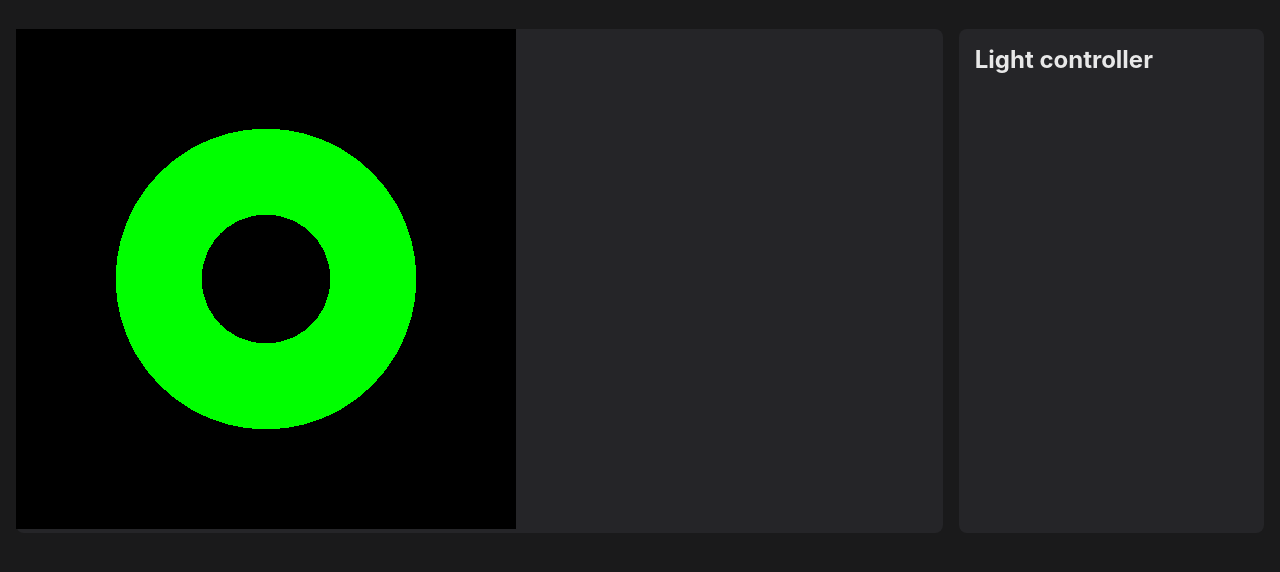
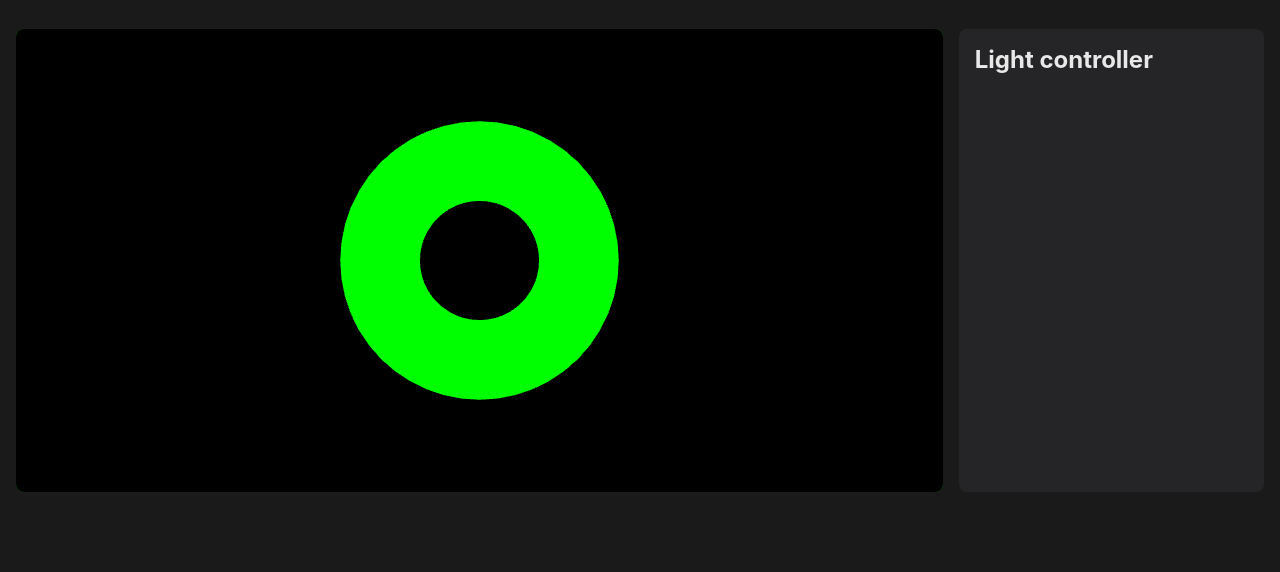
Before and after one commit to sbraende/digital-twin-home, a website built with Vite: page index.html in a window 1280 px wide. Shown: the part 58-630 px from the top of the page. Built offline with nearby package versions, Linux system fonts and the light colour scheme; files whose address does not match are found by name; a web font is replaced by a local one.

Commit message:
Implement basic three.js setup

```diff
--- a/package.json
+++ b/package.json
@@ -4,7 +4,7 @@
   "version": "0.0.0",
   "type": "module",
   "scripts": {
-    "dev": "vite --host",
+    "dev": "vite",
     "build": "vite build",
     "preview": "vite preview"
   },
--- a/src/css/canvas3d/canvas3d.css
+++ b/src/css/canvas3d/canvas3d.css
@@ -1,6 +1,15 @@
 .canvas3D-container {
   width: 100%;
+  height: 100%;
   flex-grow: 1;
   background-color: var(--color-container-background);
   border-radius: var(--border-radius-medium);
 }
+
+.canvas3D {
+  display: block;
+  background-color: green;
+  width: 100%;
+  height: 100%;
+  border-radius: var(--border-radius-medium);
+}
--- a/src/js/components/renderCanvas3D.js
+++ b/src/js/components/renderCanvas3D.js
@@ -1,15 +1,9 @@
 import * as THREE from "three";
+import { OrbitControls } from "three/examples/jsm/controls/OrbitControls.js";
 
 const renderCanvas3D = () => {
   const canvas3d = document.querySelector(".canvas3D");
   const canvas3dContainer = document.querySelector(".canvas3D-container");
-  // console.log(canvas3dContainer, canvas3dContainer.width);
-  // console.log(canvas3d.width);
-
-  const canvasSize = { width: 500, height: 500 };
-  // const canvasSize = { width: canvas3dContainer.width, height: canvas3dContainer.height };
-
-  // const canvasSize = { width: document.width, height: 500 };
 
   // Scene
   const scene = new THREE.Scene();
@@ -26,24 +20,38 @@ const renderCanvas3D = () => {
   scene.add(directionalLight);
 
   // Camera
-  const camera = new THREE.PerspectiveCamera(50, canvasSize.width / canvasSize.height);
+  const camera = new THREE.PerspectiveCamera(50, 1, 0.1, 1000);
   camera.position.set(0, 0, 5);
   scene.add(camera);
 
-  // Render
-  const render = new THREE.WebGLRenderer({ canvas: canvas3d });
-  render.setSize(canvasSize.width, canvasSize.height);
+  // Renderer
+  const renderer = new THREE.WebGLRenderer({ canvas: canvas3d, antialias: true });
+  renderer.setPixelRatio(Math.min(window.devicePixelRatio, 2));
 
+  // Function to resize canvas
+  const resizeCanvas = () => {
+    const width = canvas3dContainer.clientWidth;
+    const height = canvas3dContainer.clientHeight;
+
+    camera.aspect = width / height;
+    camera.updateProjectionMatrix();
+    renderer.setSize(width, height, false); // Prevents automatic styling conflicts
+  };
+
+  // Observe size changes
+  const resizeObserver = new ResizeObserver(resizeCanvas);
+  resizeObserver.observe(canvas3dContainer);
+
+  // Controls
+  const controls = new OrbitControls(camera, canvas3d);
+  controls.enableDamping = true;
+
+  // Animation Loop
   const clock = new THREE.Clock();
-  let previousTime = 0;
-
   const tick = () => {
-    const elapsedTime = clock.getElapsedTime();
-    const deltaTime = elapsedTime - previousTime;
-    previousTime = elapsedTime;
-    render.render(scene, camera);
-    window.requestAnimationFrame(tick);
-    // Multiply delta with animation for currect animation speed
+    renderer.render(scene, camera);
+    controls.update();
+    requestAnimationFrame(tick);
   };
 
   tick();
```
